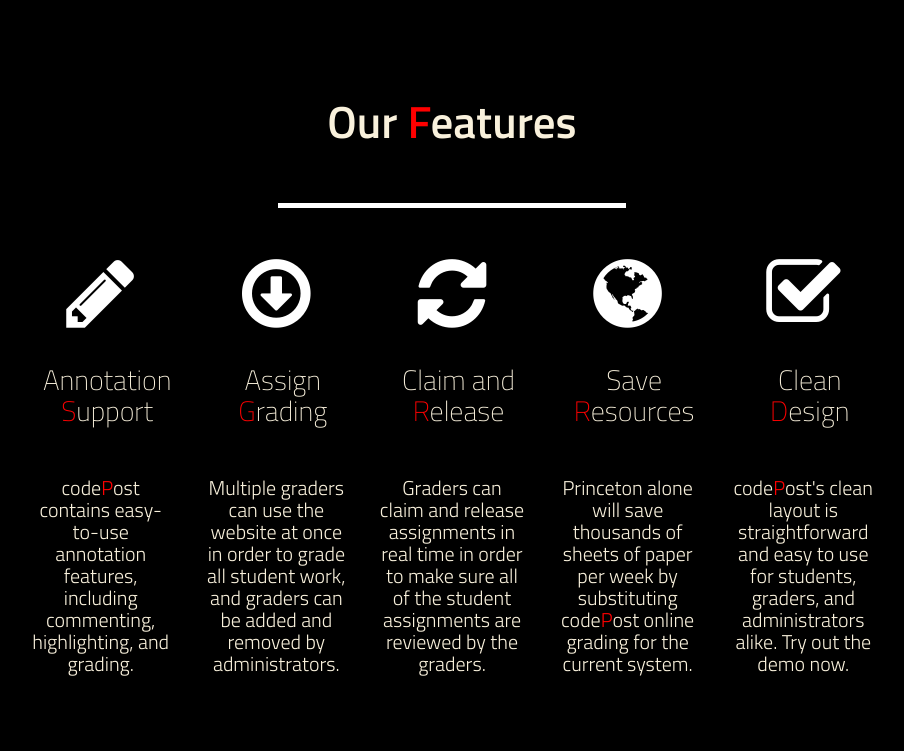
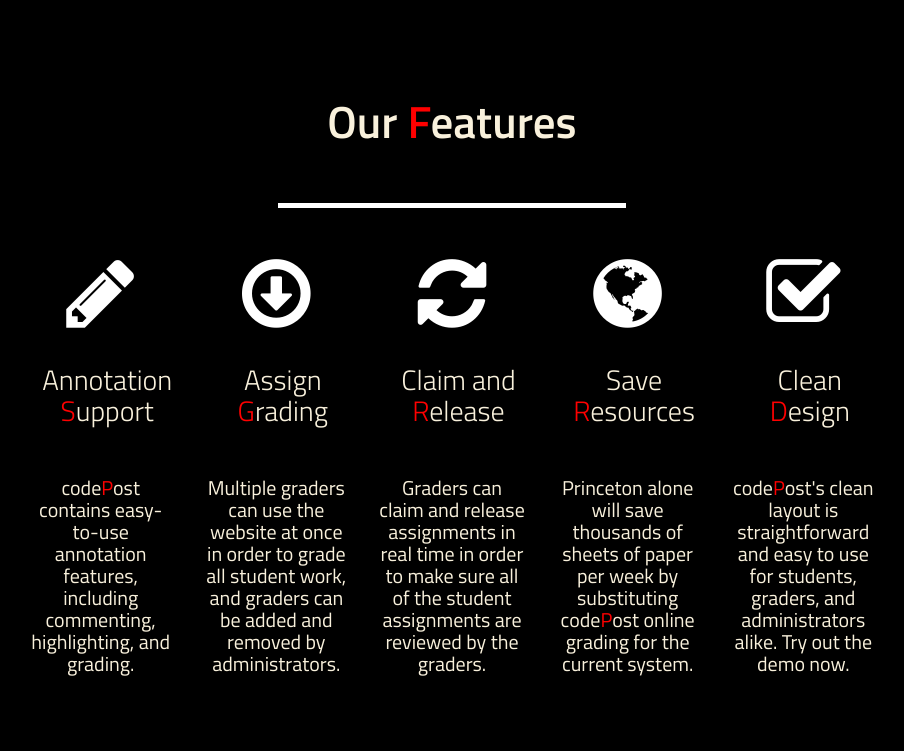
Before and after one commit to gleichnitz/333, a Flask app: page / in a window 1280 px wide. Shown: the part 1197-1948 px from the top of the page, without its empty margins (188-1092 px from the left). Run offline with Flask 2, Linux system fonts and the light colour scheme.

Commit message:
aesthetic

```diff
--- a/templates/index3.html
+++ b/templates/index3.html
@@ -134,36 +134,36 @@
                 <!-- first of 5 columns //-->
 				<div class="col-12 col-sm-2">
 					<p><i class="icon icon-pencil"></i></p>
-					<h2 class="font-thin">Annotation <font color="red">S</font>upport</h2>
-					<h4 class="font-thin">code<font color="red">P</font>ost contains easy-to-use annotation features, including commenting, highlighting, and grading.</h4>
+					<h2 class="font-light">Annotation <font color="red">S</font>upport</h2>
+					<h4 style="font-weight: 500">code<font color="red">P</font>ost contains easy-to-use annotation features, including commenting, highlighting, and grading.</h4>
 				</div><!-- /col12 -->
 
                 <!-- second of 5 columns //-->
 				<div class="col-12 col-sm-2">
 					<p><i class="icon icon-download"></i></p>
-					<h2 class="font-thin">Assign <font color="red">G</font>rading</h2>
-					<h4 class="font-thin">Multiple graders can use the website at once in order to grade all student work, and graders can be added and removed by administrators.</h4>
+					<h2 class="font-light">Assign <font color="red">G</font>rading</h2>
+					<h4 style="font-weight: 500">Multiple graders can use the website at once in order to grade all student work, and graders can be added and removed by administrators.</h4>
 				</div><!-- /col12 -->
 
                 <!-- third of 5 columns //-->
 				<div class="col-12 col-sm-2">
 					<p><i class="icon icon-refresh"></i></p>
-					<h2 class="font-thin">Claim and <font color="red">R</font>elease</h2>
-					<h4 class="font-thin">Graders can claim and release assignments in real time in order to make sure all of the student assignments are reviewed by the graders.</h4>
+					<h2 class="font-light">Claim and <font color="red">R</font>elease</h2>
+					<h4 style="font-weight: 500">Graders can claim and release assignments in real time in order to make sure all of the student assignments are reviewed by the graders.</h4>
 				</div><!-- /col12 -->
 
                 <!-- fourth of 5 columns //-->
 				<div class="col-12 col-sm-2">
 					<p><i class="icon icon-globe"></i></p>
-					<h2 class="font-thin">Save <font color="red">R</font>esources</h2>
-					<h4 class="font-thin">Princeton  alone will save thousands of sheets of paper per week by substituting code<font color="red">P</font>ost online grading for the current system. </h4>
+					<h2 class="font-light">Save <font color="red">R</font>esources</h2>
+					<h4 style="font-weight: 500">Princeton  alone will save thousands of sheets of paper per week by substituting code<font color="red">P</font>ost online grading for the current system. </h4>
 				</div><!-- /col12 -->
 
                 <!-- fifth of 5 columns //-->
 				<div class="col-12 col-sm-2">
 					<p><i class="icon icon-check"></i></p>
-					<h2 class="font-thin">Clean <font color="red">D</font>esign</h2>
-					<h4 class="font-thin">code<font color="red">P</font>ost's clean layout is straightforward and easy to use for students, graders, and administrators alike. Try out the demo now.</h4>
+					<h2 class="font-light">Clean <font color="red">D</font>esign</h2>
+					<h4 style="font-weight: 500">code<font color="red">P</font>ost's clean layout is straightforward and easy to use for students, graders, and administrators alike. Try out the demo now.</h4>
 				</div><!-- /col12 -->
 
                 <!-- spacing //-->
```
